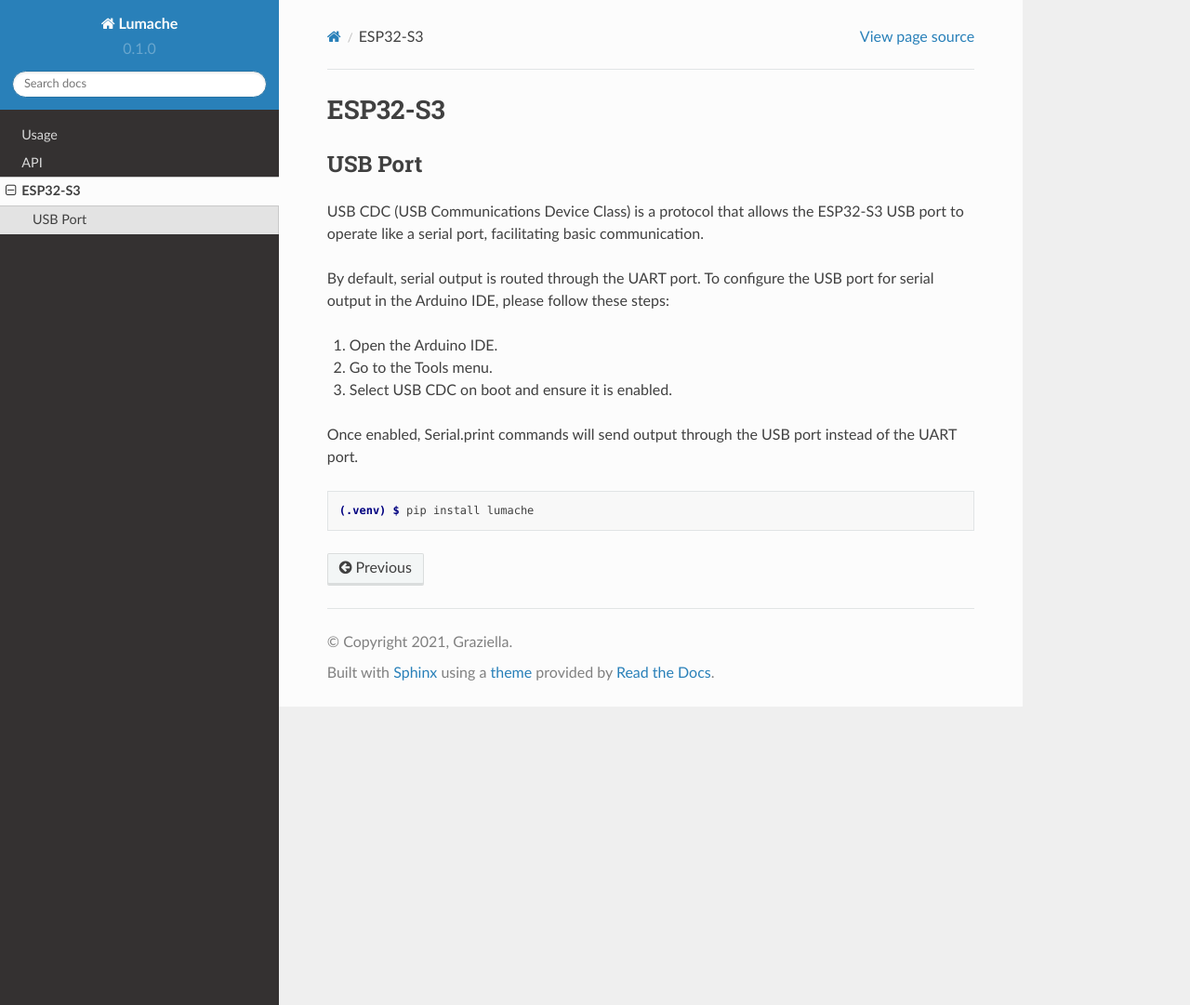
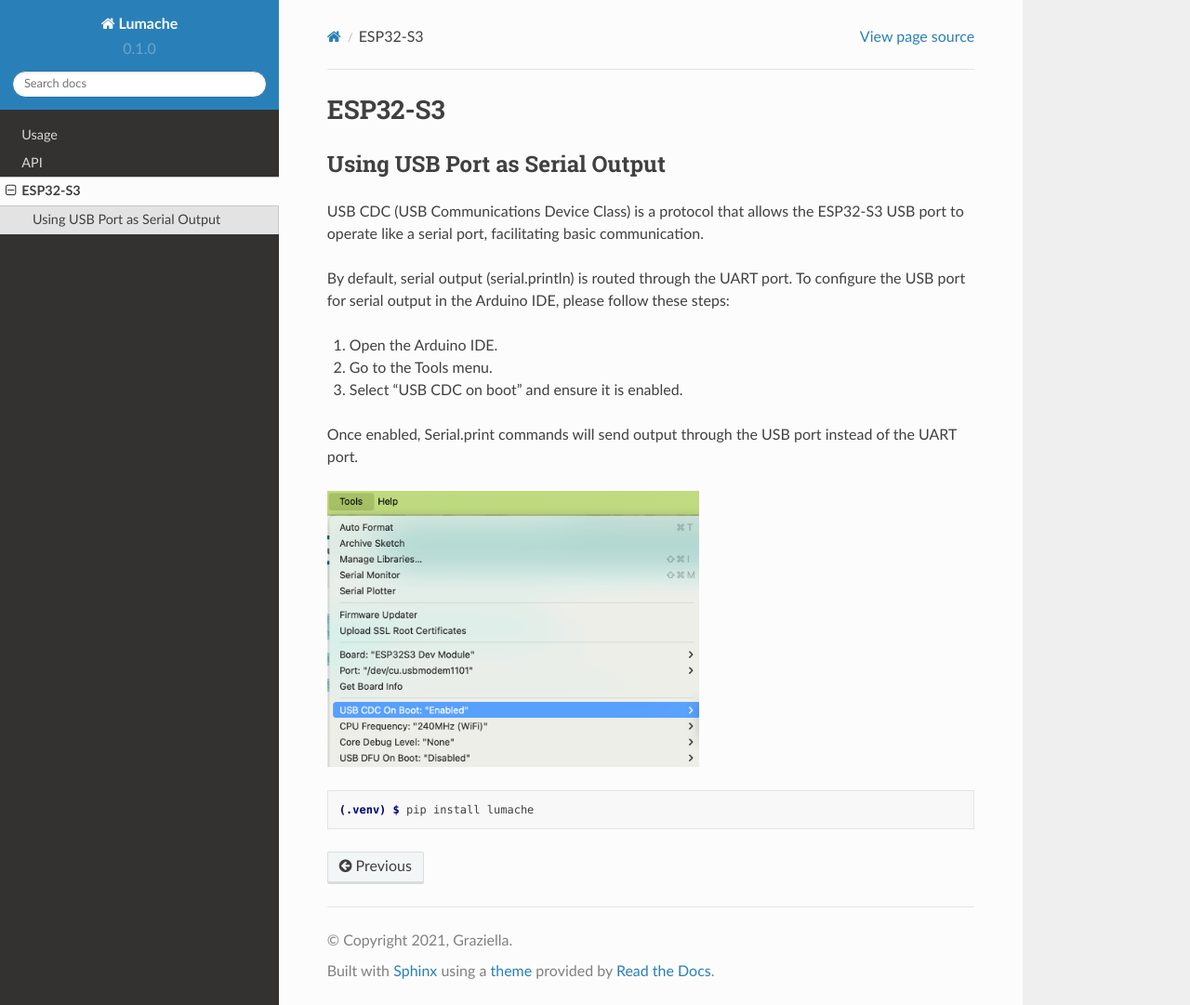
Before and after one commit to lonelybinary/learnesp32, a Sphinx documentation site: the page built from docs/source/ESP32-S3.rst, in a window 1280 px wide and 1081 px high. Shown: the whole window at 93% size. Built offline with Sphinx 7.4.7 and the Read the Docs theme 2.0.0, drawn with Linux system fonts in a browser that asks for light colours.

Commit message:
esp32-s3

```diff
--- a/docs/source/ESP32-S3.rst
+++ b/docs/source/ESP32-S3.rst
@@ -1,18 +1,22 @@
 ESP32-S3
 ========
 
-USB Port
---------
+Using USB Port as Serial Output
+-------------------------------
 
 USB CDC (USB Communications Device Class) is a protocol that allows the ESP32-S3 USB port to operate like a serial port, facilitating basic communication.
 
-By default, serial output is routed through the UART port. To configure the USB port for serial output in the Arduino IDE, please follow these steps:
+By default, serial output (serial.println) is routed through the UART port. To configure the USB port for serial output in the Arduino IDE, please follow these steps:
 
 #. Open the Arduino IDE.
 #. Go to the Tools menu.
-#. Select USB CDC on boot and ensure it is enabled.
+#. Select "USB CDC on boot" and ensure it is enabled.
 
 Once enabled, Serial.print commands will send output through the USB port instead of the UART port.
+
+.. image:: img/usbcdc_serial.png
+  :width: 400
+  :alt: USB CDC as Serial Output
 
 .. code-block:: console
 
```
Also changed, not shown: docs/source/img/usbcdc_serial.png (added), 3 other files.
